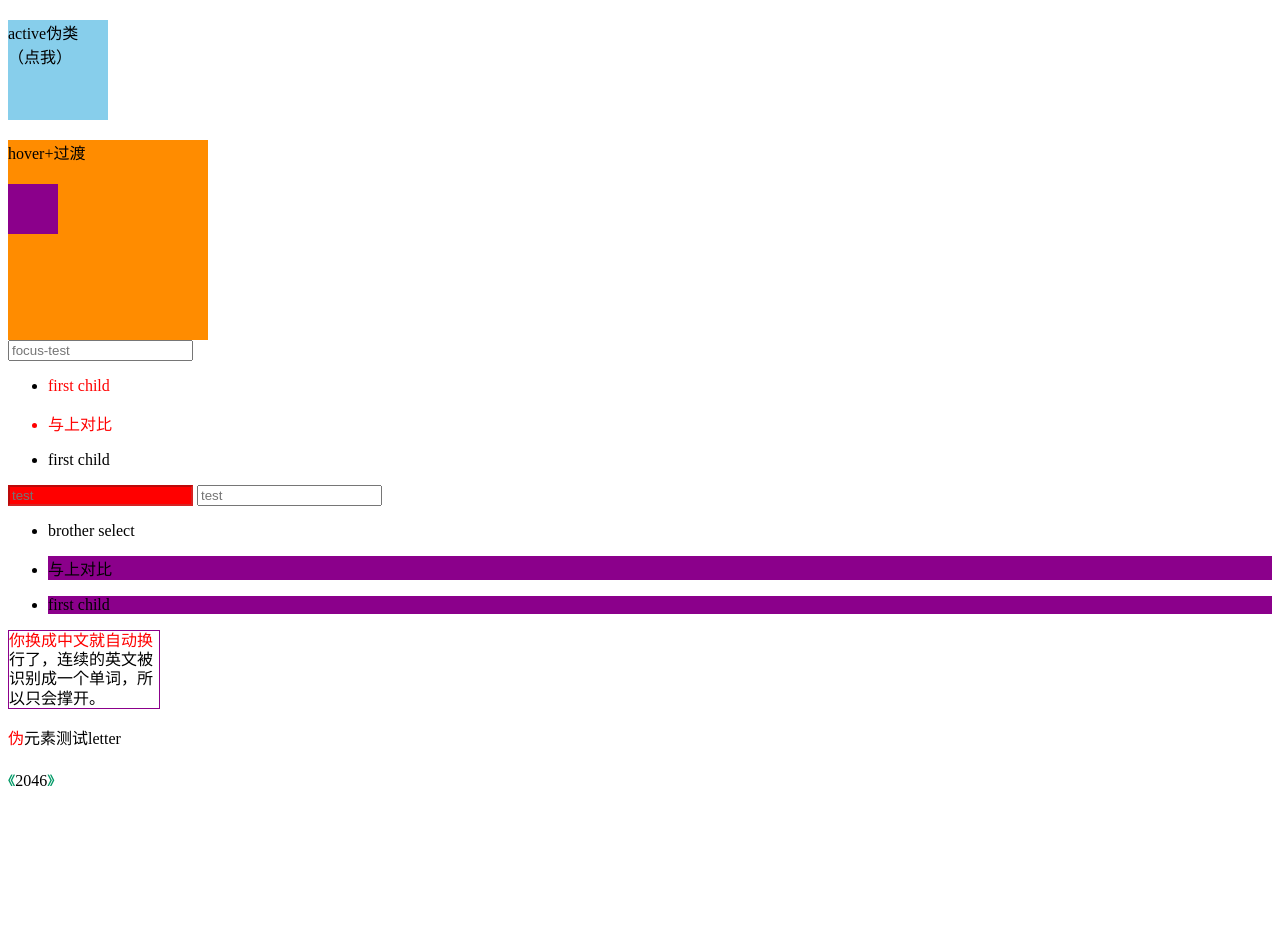
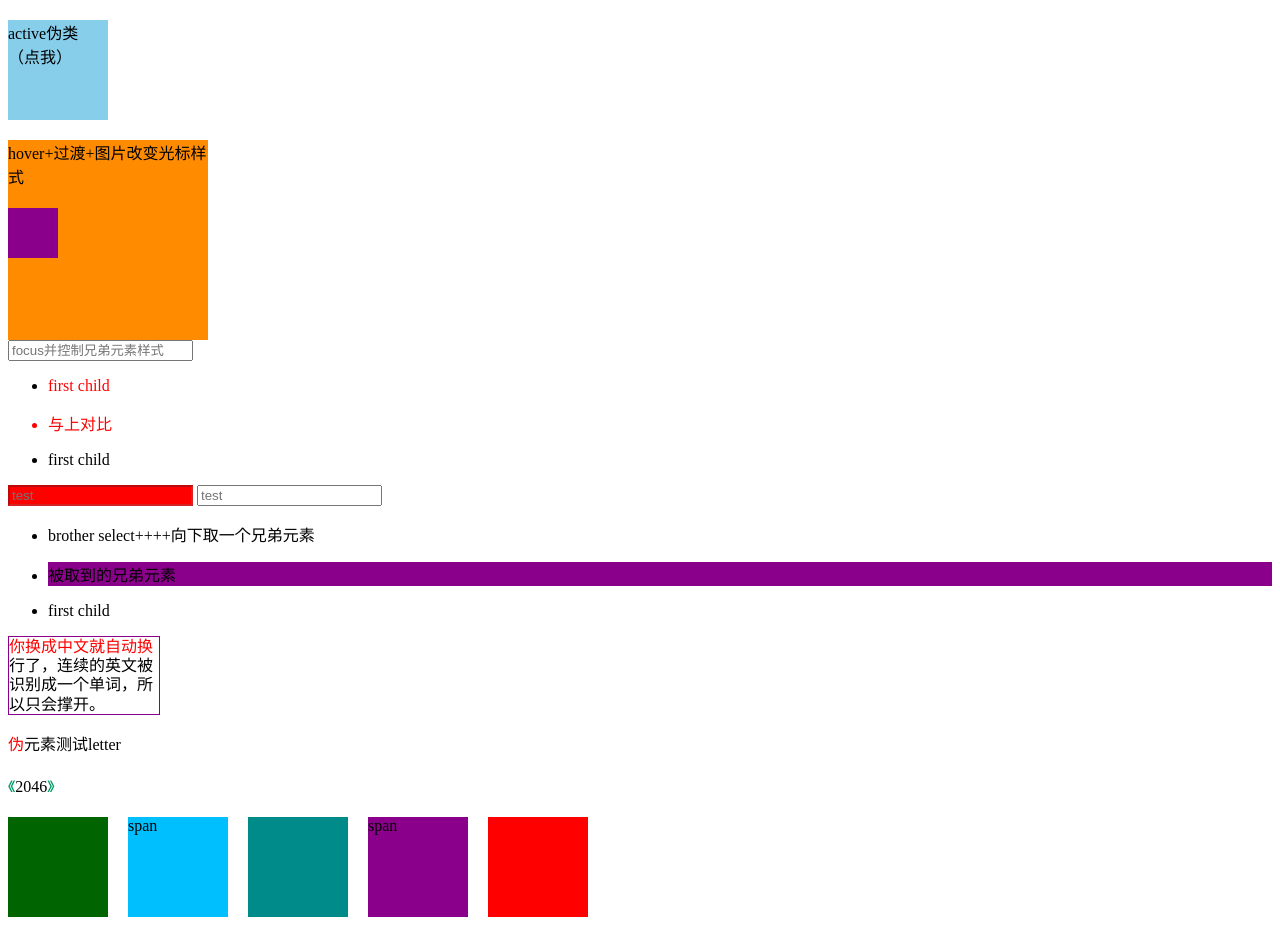
Before and after one commit to zunshao/basic_skill, a website: page css/选择器/index.html in a window 1280 px wide. Before the commit the page ends 800 px from the top, so only its background shows below. Drawn offline with Linux system fonts and the light colour scheme.

Commit message:
css修正

```diff
--- a/css/选择器/index.html
+++ b/css/选择器/index.html
@@ -24,6 +24,7 @@
         .hover:hover{
             background: aqua;
             width: 300px;
+            cursor: url("./img/2.png"), auto;
         }
         .hover:hover + .input-focus{
             display: none;
@@ -51,7 +52,7 @@
         input[type="text"]:disabled {
             background: red;
         }
-        .brother li + li{
+        .brother li:first-child + li{
             background: darkmagenta;
         }
         .line-p{
@@ -73,14 +74,46 @@
             content: '》';
             color: #009966;
         }
+        .nth-box{
+            overflow: hidden;
+            width: 580px;
+        }
+        .nth-box span{
+            display: inline-block;
+            float: left;
+            height: 100px;
+            width: 100px;
+            background: darkmagenta;
+            vertical-align: baseline;
+        }
+        .nth-box div{
+            margin-top: 0;
+            float: left;
+            height: 100px;
+            width: 100px;
+            background: darkcyan;
+        }
+        .nth-box div:last-child{
+            background: red;
+        }
+        .nth-box div:nth-child(1){
+            background: darkgreen;
+            margin-left: 0;
+        }
+        .nth-box span:nth-child(2){
+            background: deepskyblue;
+        }
+        .nth-box span, .nth-box div{
+            margin-left: 20px;
+        }
     </style>
 </head>
 <body>
     <div class="button">active伪类（点我）</div>
-    <div class="hover">hover+过渡
+    <div class="hover">hover+过渡+图片改变光标样式
         <div class="child"></div>
     </div>
-    <input placeholder="focus-test" class="input-focus"/>
+    <input placeholder="focus并控制兄弟元素样式" class="input-focus"/>
 
     <ul class="nth">
         <li><p>first child</p></li>
@@ -91,12 +124,20 @@
     <input type="text" disabled placeholder="test">
     <input type="text"  placeholder="test">
     <ul class="brother">
-        <li><p>brother select</p></li>
-        <li><p>与上对比</p></li>
+        <li><p>brother select++++向下取一个兄弟元素</p></li>
+        <li><p>被取到的兄弟元素</p></li>
         <li><p>first child</p></li>
     </ul>
     <p class="line-p">你换成中文就自动换行了，连续的英文被识别成一个单词，所以只会撑开。</p>
     <p class="line-letter">伪元素测试letter</p>
     <div class="element-test">2046</div>
+
+    <div class="nth-box">
+        <div></div>
+        <span>span</span>
+        <div></div>
+        <span>span</span>
+        <div></div>
+    </div>
 </body>
 </html>
```
Also changed, not shown: h5/form/index.html (+58 -9 lines), css/选择器/img/111.gif (added), css/选择器/img/2.png (added), css/选择器/readme.md.
